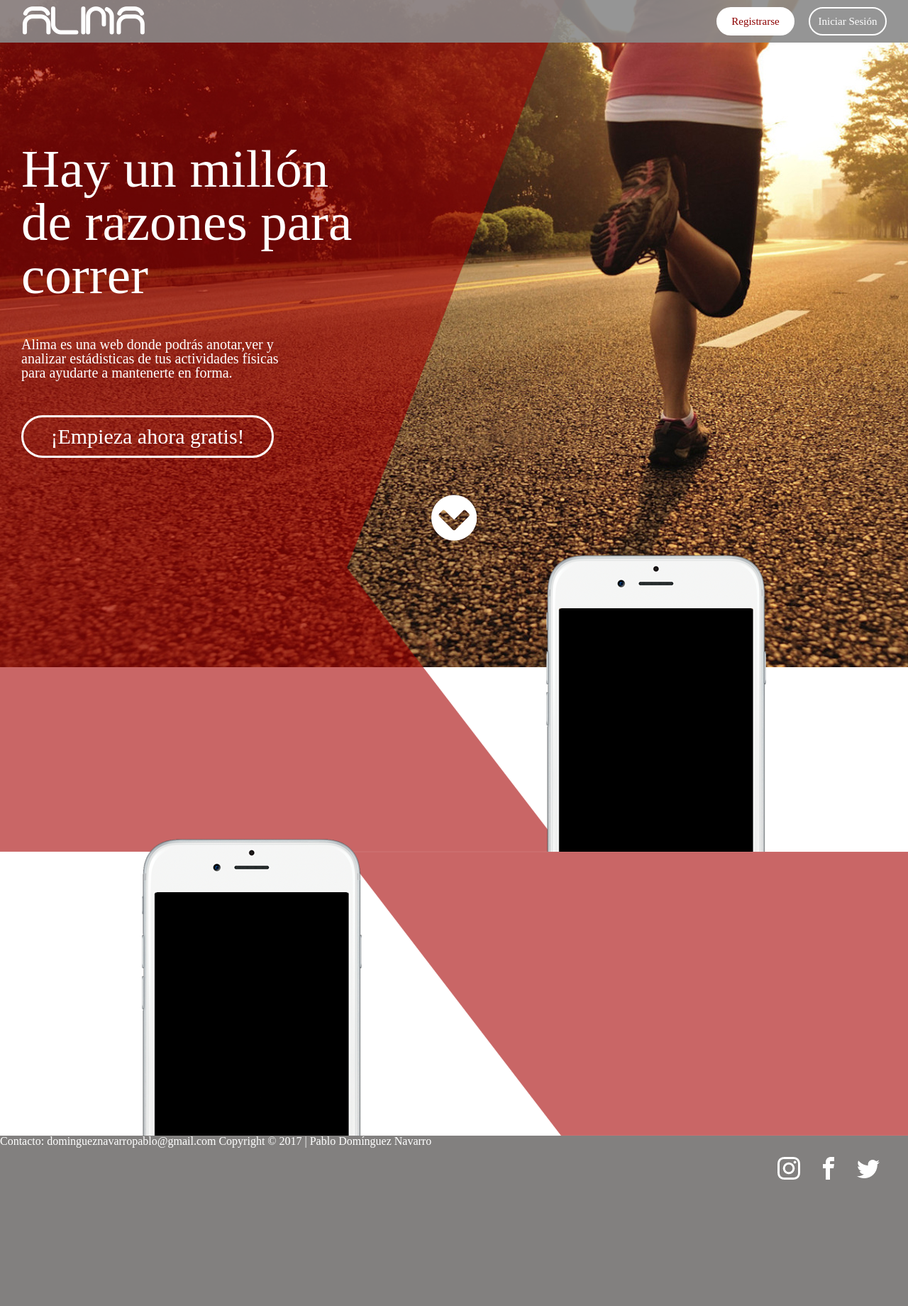
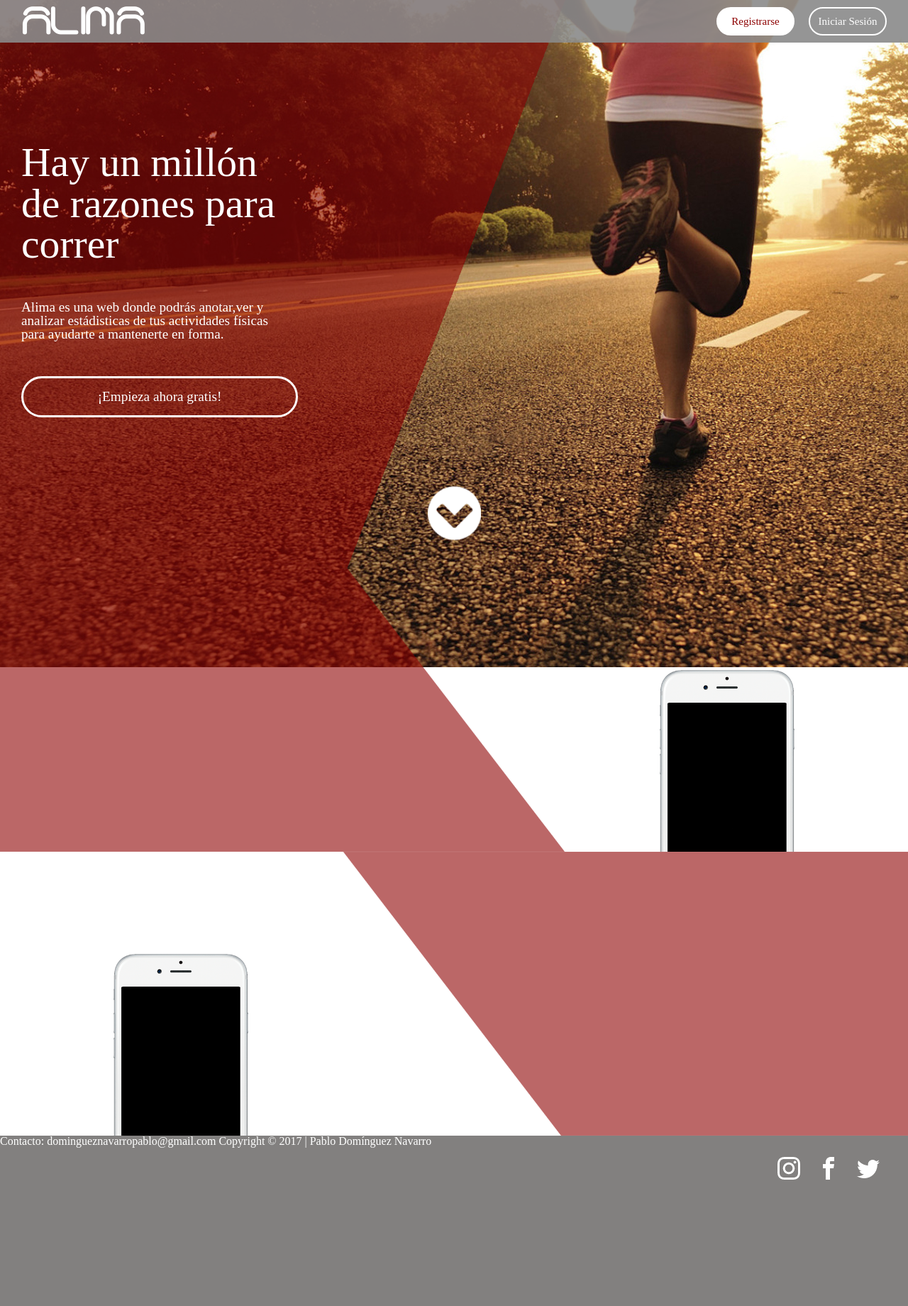
Before and after one commit to PDN-04/ProyectoIntegrador, a PHP site: page / in a window 1280 px wide. Shown: the top 1840 px of the page at 71% size. Run offline with PHP 8.4, Linux system fonts and the light colour scheme.

Commit message:
Adaptación del layout para dispositivos móviles

```diff
--- a/css/styles.css
+++ b/css/styles.css
@@ -21,12 +21,12 @@ body
 }
 
 .fondo1,
-.fondo2
+.fondo1-responsive
+.fondo2,
+.fondo2-responsive
 {
     position: absolute;
     z-index: -99;
-
-    overflow: hidden;
 
     width: 100%;
     height: 100vh;
@@ -38,14 +38,40 @@ body
 
     width: 100%;
     height: 100%;
+
+    opacity: 1;
+}
+.fondo1-responsive img
+{
+    position: absolute;
+    z-index: -99;
+    top: 0;
+
+    width: 100%;
+    height: 100%;
+
+    opacity: 0;
 }
 .fondo2 img
 {
     position: absolute;
+    top: 100vh;
+
+    width: 100%;
+    height: 100%;
+
+    opacity: 1;
+}
+.fondo2-responsive img
+{
+    position: absolute;
+    z-index: -99;
     top: 0;
 
     width: 100%;
     height: 100%;
+
+    opacity: 0;
 }
 header
 {
@@ -117,36 +143,36 @@ section
 }
 .pag1 .contenido h1
 {
-    font-size: 75px;
+    font-size: 4.5vw;
 
     display: block;
 
-    width: 30%;
-    min-width: 500px;
+    min-width: 10vh;
+    max-width: 30%;
     padding-top: 200px;
     padding-left: 30px;
 }
 .pag1 .contenido span
 {
-    font-size: 20px;
+    font-size: 1.5vw;
 
     display: block;
 
-    width: 20%;
-    min-width: 400px;
-    margin-top: 50px;
+    min-width: 10vh;
+    max-width: 30%;
+    padding-top: 50px;
     padding-left: 30px;
 }
 .pag1 .contenido a
 {
-    font-size: 30px;
-    line-height: 54px;
+    font-size: 1.5vw;
+    line-height: 4vw;
 
     display: block;
 
-    width: 20%;
-    min-width: 350px;
-    height: 54px;
+    min-width: 10vh;
+    max-width: 30%;
+    height: 4vw;
     margin-top: 50px;
     margin-left: 30px;
 
@@ -154,7 +180,7 @@ section
     text-decoration: none;
 
     color: #fff;
-    border: 3px solid white;
+    border: .3vw solid white;
     border-radius: 50px;
 }
 .pag1 .contenido a img
@@ -165,17 +191,31 @@ section
 {
     height: 100vh;
 }
-.pag2 .contenido img:nth-of-type(1)
+.pag2 .contenido .parte1
+{
+    height: 50vh;
+}
+.pag2 .contenido .parte2
+{
+    height: 50vh;
+}
+.pag2 .contenido .parte1 img
 {
     position: absolute;
-    top: calc(150vh - 418px);
-    right: 200px;
+    right: 20vh;
+    bottom: -50vh;
+
+    height: 20vw;
+    min-height: 25%;
 }
-.pag2 .contenido img:nth-of-type(2)
+.pag2 .contenido .parte2 img
 {
     position: absolute;
     bottom: -100vh;
-    left: 200px;
+    left: 20vh;
+
+    height: 20vw;
+    min-height: 25%;
 }
 .down
 {
@@ -188,6 +228,9 @@ section
 }
 .down img
 {
+    width: 10vw;
+    max-width: 75px;
+
     cursor: pointer;
 }
 footer
@@ -205,6 +248,7 @@ footer .network img
 {
     position: relative;
     top: 30px;
+
     margin: 0 10px;
 }
 .login:hover
@@ -222,3 +266,77 @@ footer .network img
     color: #8d0202;
     background-color: #fff;
 }
+@media screen and (max-width: 1000px)
+{
+    .pag2 .contenido .parte1 img
+    {
+        right: 10vh;
+    }
+    .pag2 .contenido .parte2 img
+    {
+        left: 10vh;
+    }
+}
+@media screen and (max-width: 800px)
+{
+    .fondo1 img
+    {
+        opacity: 0;
+    }
+    .fondo1-responsive img
+    {
+        opacity: 1;
+    }
+    .fondo2 img
+    {
+        opacity: 0;
+    }
+    .fondo2-responsive img
+    {
+        opacity: 1;
+    }
+    .pag1 .contenido
+    {
+        text-align: center;
+    }
+    .pag1 .contenido h1
+    {
+        font-size: 8vw;
+
+        max-width: 80%;
+        margin: 0 auto;
+        padding-top: 150px;
+        padding-left: 0;
+    }
+    .pag1 .contenido span
+    {
+        font-size: 3vw;
+
+        display: block;
+
+        max-width: 80%;
+        margin: 0 auto;
+        padding: 50px 0;
+    }
+    .pag1 .contenido a
+    {
+        font-size: 3vw;
+        line-height: 7vw;
+
+        display: block;
+
+        min-width: 10vh;
+        max-width: 80%;
+        height: 7vw;
+        margin: 0 auto;
+        margin-top: 50px;
+    }
+    .registrarse
+    {
+        display: none;
+    }
+    .down img
+    {
+        min-width: 50px;
+    }
+}
--- a/index.html
+++ b/index.html
@@ -25,6 +25,9 @@
 				<div class="fondo1">
 					<img src="media/images/background1.png" alt="">
 				</div>
+				<div class="fondo1-responsive">
+					<img src="media/images/background2-responsive.png" alt="">
+				</div>
 				<div class="contenido">
 					<h1>Hay un millón de razones para correr</h1>
 					<span>Alima es una web donde podrás anotar,ver y analizar estádisticas de tus actividades físicas para ayudarte a mantenerte en forma.</span>
@@ -38,9 +41,16 @@
 				<div class="fondo2">
 					<img src="media/images/background2.png" alt="">
 				</div>
+				<div class="fondo2-responsive">
+					<img src="media/images/background2-responsive.png" alt="">
+				</div>
 				<div class="contenido">
-					<img src="media/images/mobile.png" alt="">
-					<img src="media/images/mobile.png" alt="">
+					<div class="parte1">
+						<img src="media/images/mobile.png" alt="">
+					</div>
+					<div class="parte2">
+						<img src="media/images/mobile.png" alt="">
+					</div>
 				</div>
 			</section>
 		</main>
```
Also changed, not shown: media/images/background1.png, media/images/background2-responsive.png (added), media/images/background2.png.
